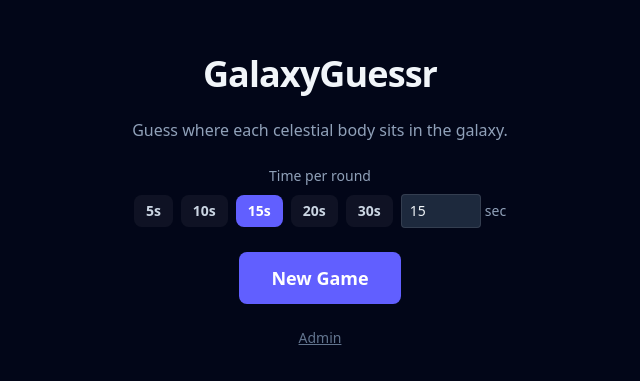
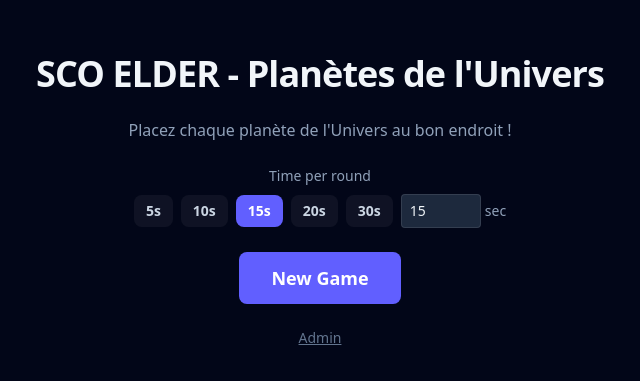
Before and after one commit to henridb/customguessr, a React (Vite) app: page /#/ in a window 1280 px wide. Shown: the part 199-580 px from the top of the page, without its empty margins (320-960 px from the left). Built offline with nearby package versions, Linux system fonts and the light colour scheme.

Commit message:
Update HomePage.tsx

```diff
--- a/src/pages/HomePage.tsx
+++ b/src/pages/HomePage.tsx
@@ -50,9 +50,9 @@ function Landing({
 
   return (
     <div className="flex flex-col justify-center items-center gap-6 px-4 h-full">
-      <h1 className="font-bold text-4xl tracking-tight">GalaxyGuessr</h1>
+      <h1 className="font-bold text-4xl tracking-tight">SCO ELDER - Planètes de l'Univers</h1>
       <p className="text-slate-400">
-        Guess where each celestial body sits in the galaxy.
+        Placez chaque planète de l'Univers au bon endroit !
       </p>
 
       <div className="flex flex-col items-center gap-2">
```
